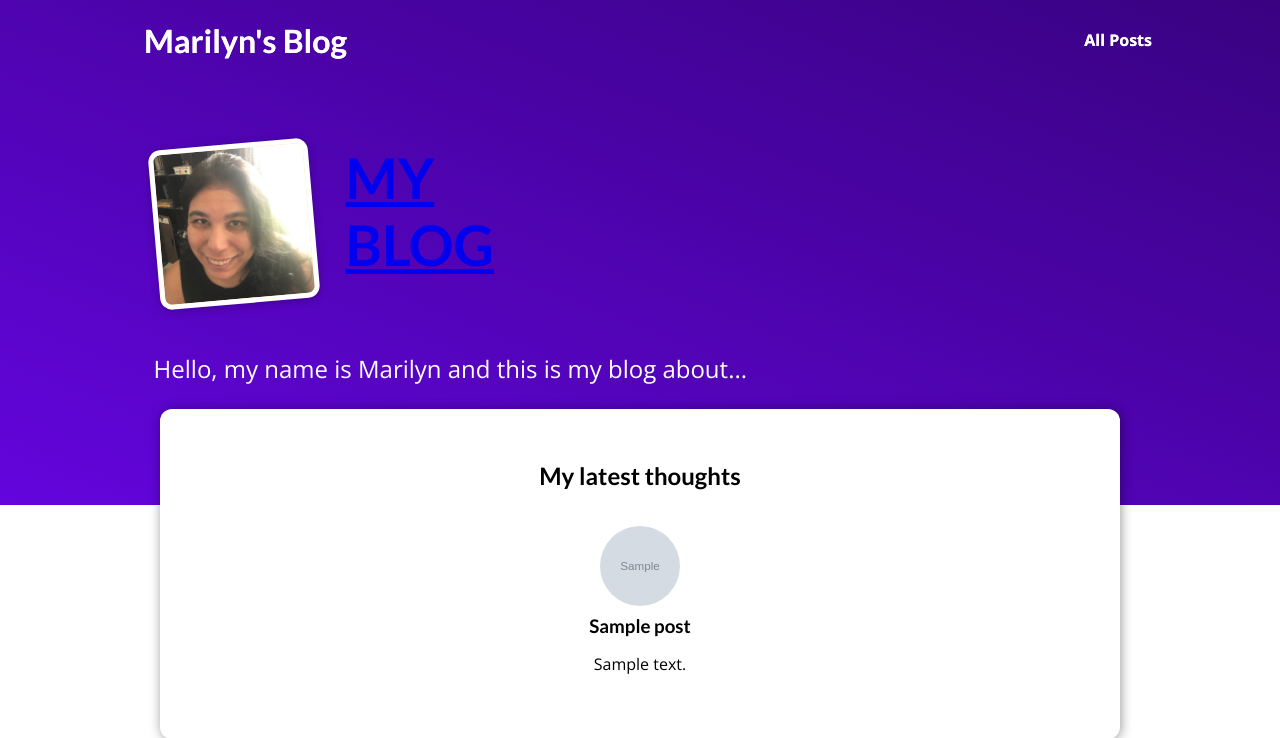
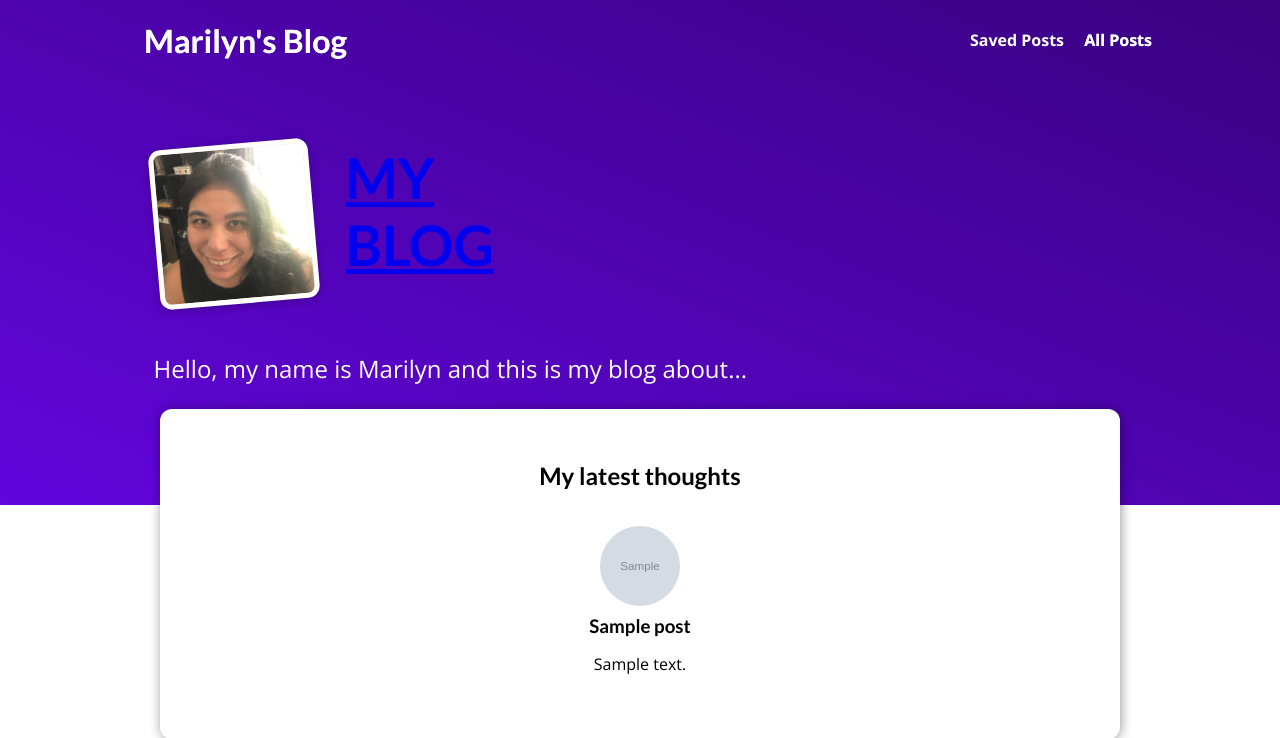
Before and after one commit to torcuata22/bt1, a Django app: page / in a window 1280 px wide. Shown: the top 738 px of the page. Run offline with Django 4.2, Linux system fonts and the light colour scheme; tables that the repository leaves empty hold one stand-in row (values such as "Sample post"); grey boxes marked "Sample" are stand-in pictures.

Commit message:
read later

```diff
--- a/my_site/blog/views.py
+++ b/my_site/blog/views.py
@@ -56,6 +56,20 @@ class SinglePostView(View):
             return render (request, "blog/post-detail.html", context)
 
 class ReadLaterView(View):
+    #add GET method so we can use this view for the stored-posts template
+    def get(self, request):
+        stored_posts = request.session.get("stored_posts")
+        context={}
+        if stored_posts is None or len(stored_posts)==0: #in case list is empty
+            context["posts"] = []
+            context["has_posts"]=False
+        else: #if list is not empty we need to reach out to DB using post model (already imported)
+           posts = Post.objects.filter(id__in=stored_posts)
+           context["posts"]=posts
+           context["has_posts"]=True
+
+        return render(request, "blog/stored-posts.html", context)
+
     def post(self, request):
         stored_posts = request.session.get("stored_posts") #will return none if there are no saved posts
 
@@ -65,4 +79,5 @@ class ReadLaterView(View):
         #Before appending post, make sure it wasn't already appended, so add if check:
         if post_id not in stored_posts:
              stored_posts.append(post_id)
+             request.session["stored_posts"] = stored_posts
         return HttpResponseRedirect("/")
--- a/my_site/templates/base.html
+++ b/my_site/templates/base.html
@@ -14,6 +14,7 @@
     <header id="main-navigation">
         <h1><a href="{% url 'starting-page' %}">Marilyn's Blog</a></h1>
         <nav>
+            <a href="{% url 'read-later' %}">Saved Posts</a>
             <a href="{% url 'posts-page' %}">All Posts</a>
         </nav>
     </header>
```
Also changed, not shown: my_site/blog/templates/blog/stored-posts.html (added, +18 -0 lines).
